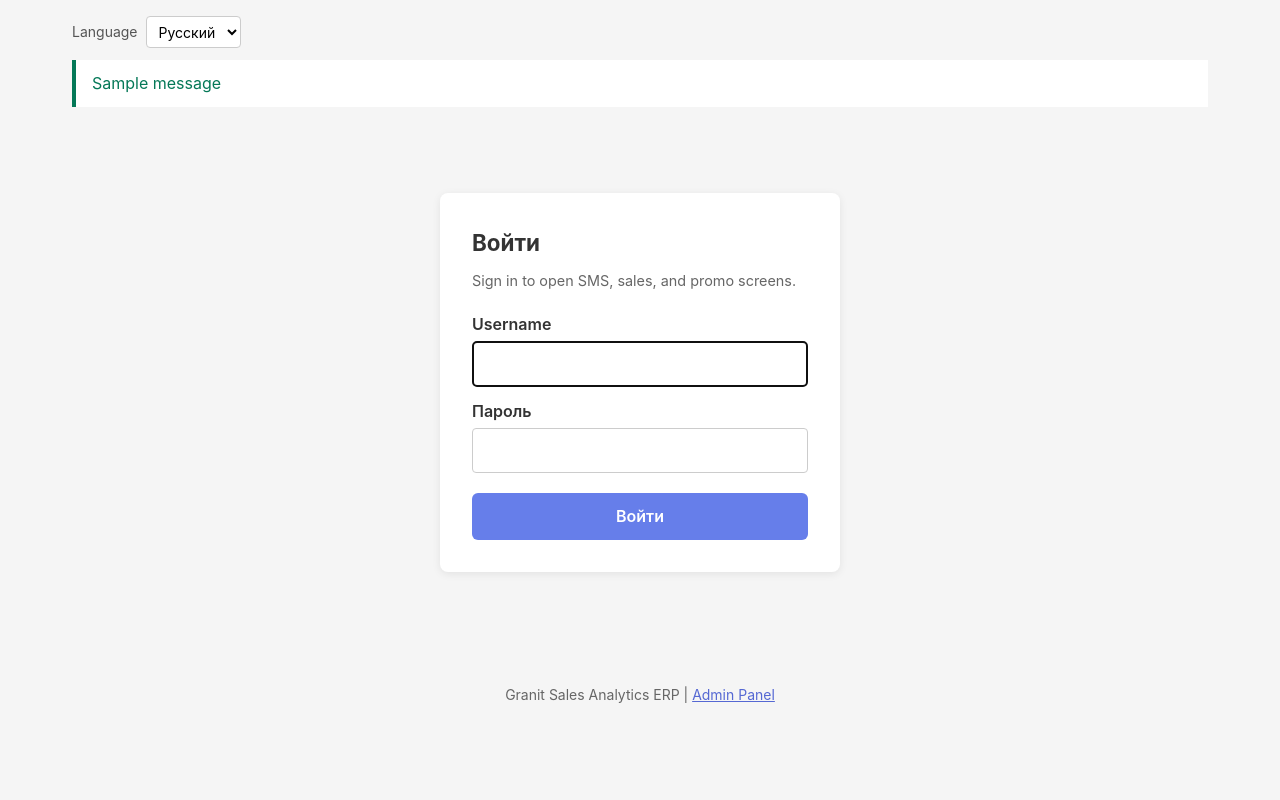
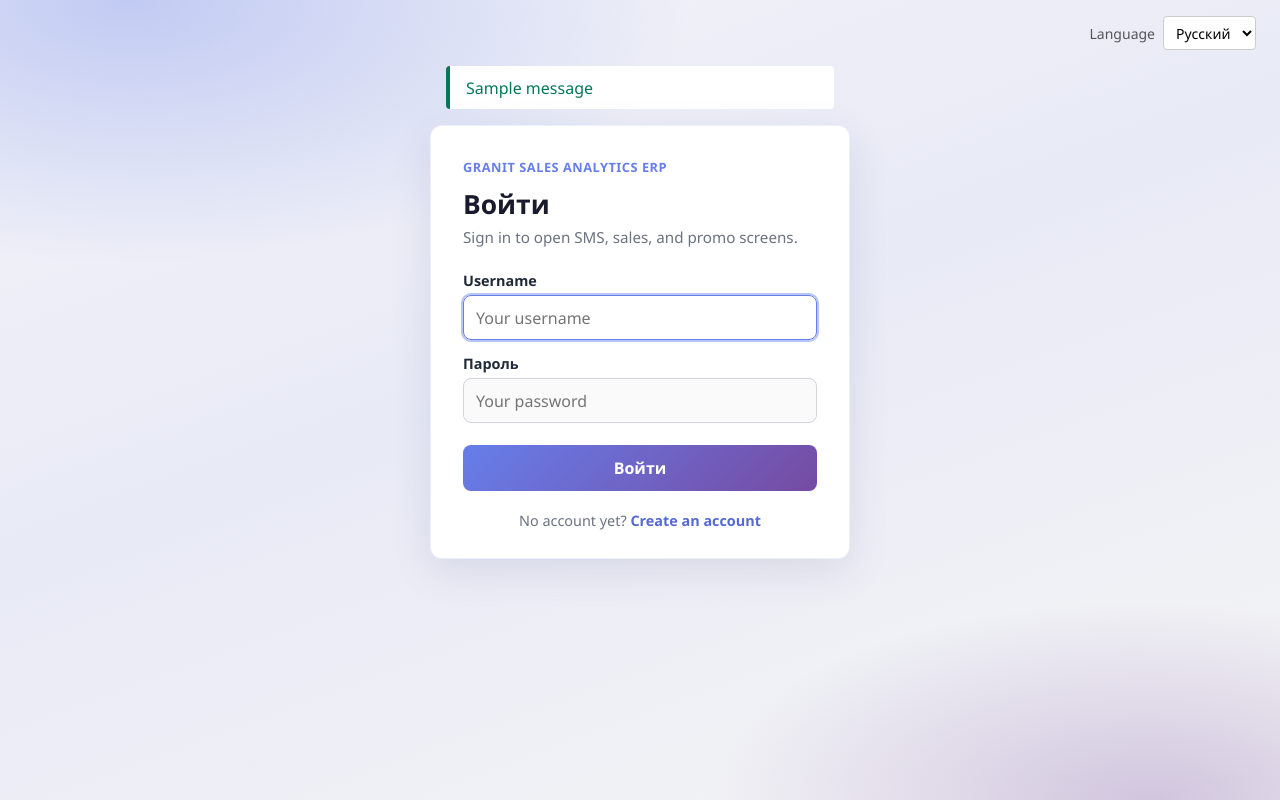
Before and after one commit to IvanBondarenkoIT/granit-sales-analytics-erp, a Django app: page /accounts/login/ in a window 1280 px wide. Run offline with Django 5.2, Linux system fonts and the light colour scheme; tables that the repository leaves empty hold one stand-in row (values such as "Sample post"); one stand-in notice (Sample message) is shown; parts of the project's set-up code (start-up, migrations or seed data) failed here and were passed over.

Commit message:
feat: add registration UI with env toggle
Polish login/register screens and keep public sign-up on by default via ALLOW_REGISTRATION.

Co-authored-by: Cursor <cursoragent@cursor.com>

```diff
--- /dev/null
+++ b/core/context_processors.py
@@ -0,0 +1,7 @@
+from django.conf import settings
+
+
+def auth_flags(request):
+    return {
+        "ALLOW_REGISTRATION": settings.ALLOW_REGISTRATION,
+    }
--- /dev/null
+++ b/core/forms.py
@@ -0,0 +1,76 @@
+from django import forms
+from django.contrib.auth.forms import AuthenticationForm, UserCreationForm
+from django.contrib.auth.models import User
+from django.utils.translation import gettext_lazy as _
+
+
+class StyledAuthenticationForm(AuthenticationForm):
+    username = forms.CharField(
+        label=_("Username"),
+        widget=forms.TextInput(
+            attrs={
+                "autocomplete": "username",
+                "autofocus": True,
+                "placeholder": _("Your username"),
+            }
+        ),
+    )
+    password = forms.CharField(
+        label=_("Password"),
+        strip=False,
+        widget=forms.PasswordInput(
+            attrs={
+                "autocomplete": "current-password",
+                "placeholder": _("Your password"),
+            }
+        ),
+    )
+
+
+class RegisterForm(UserCreationForm):
+    username = forms.CharField(
+        label=_("Username"),
+        max_length=150,
+        help_text=_("Letters, digits and @/./+/-/_ only."),
+        widget=forms.TextInput(
+            attrs={
+                "autocomplete": "username",
+                "autofocus": True,
+                "placeholder": _("Choose a username"),
+            }
+        ),
+    )
+    password1 = forms.CharField(
+        label=_("Password"),
+        strip=False,
+        widget=forms.PasswordInput(
+            attrs={
+                "autocomplete": "new-password",
+                "placeholder": _("At least 8 characters"),
+            }
+        ),
+        help_text=_("At least 8 characters. Avoid common passwords."),
+    )
+    password2 = forms.CharField(
+        label=_("Confirm password"),
+        strip=False,
+        widget=forms.PasswordInput(
+            attrs={
+                "autocomplete": "new-password",
+                "placeholder": _("Repeat password"),
+            }
+        ),
+        help_text=_("Enter the same password again."),
+    )
+
+    class Meta:
+        model = User
+        fields = ("username",)
+
+    def save(self, commit=True):
+        user = super().save(commit=False)
+        user.is_staff = False
+        user.is_superuser = False
+        if commit:
+            user.save()
+        return user
--- a/granitanalytics/settings.py
+++ b/granitanalytics/settings.py
@@ -92,6 +92,7 @@ TEMPLATES = [
                 "django.template.context_processors.i18n",
                 "django.contrib.auth.context_processors.auth",
                 "django.contrib.messages.context_processors.messages",
+                "core.context_processors.auth_flags",
             ],
         },
     },
@@ -126,6 +127,8 @@ AUTH_PASSWORD_VALIDATORS = [
 LOGIN_URL = "login"
 LOGIN_REDIRECT_URL = "home"
 LOGOUT_REDIRECT_URL = "login"
+# Open for now; set ALLOW_REGISTRATION=false on the server to close sign-ups.
+ALLOW_REGISTRATION = _env_bool("ALLOW_REGISTRATION", default=True)
 
 LANGUAGE_CODE = "ru"
 
--- a/granitanalytics/urls.py
+++ b/granitanalytics/urls.py
@@ -9,21 +9,24 @@ from django.contrib.auth.views import LoginView, LogoutView
 from django.urls import include, path
 from django.views.i18n import set_language
 
-from core.views import health, home
+from core.forms import StyledAuthenticationForm
+from core.views import health, home, register
 
 urlpatterns = [
     path("", home, name="home"),
     path("health", health, name="health"),
     path(
         "accounts/login/",
-        login_not_required(LoginView.as_view(template_name="registration/login.html")),
+        login_not_required(
+            LoginView.as_view(
+                template_name="registration/login.html",
+                authentication_form=StyledAuthenticationForm,
+            )
+        ),
         name="login",
     ),
-    path(
-        "accounts/logout/",
-        LogoutView.as_view(),
-        name="logout",
-    ),
+    path("accounts/register/", register, name="register"),
+    path("accounts/logout/", LogoutView.as_view(), name="logout"),
     path("campaigns/", include("campaigns.urls")),
     path("sales/", include("sales.urls")),
     path("promos/", include("promos.urls")),
--- /dev/null
+++ b/templates/registration/auth_base.html
@@ -0,0 +1,179 @@
+{% load i18n %}
+<!DOCTYPE html>
+<html lang="{{ LANGUAGE_CODE }}">
+<head>
+    <meta charset="UTF-8">
+    <meta name="viewport" content="width=device-width, initial-scale=1.0">
+    <title>{% block title %}{% trans "Granit Sales Analytics ERP" %}{% endblock %}</title>
+    <style>
+        * { margin: 0; padding: 0; box-sizing: border-box; }
+        body.auth-body {
+            min-height: 100vh;
+            font-family: "Segoe UI", system-ui, -apple-system, sans-serif;
+            color: #1f2937;
+            background:
+                radial-gradient(ellipse 80% 60% at 10% 0%, rgba(102, 126, 234, 0.35), transparent 55%),
+                radial-gradient(ellipse 70% 50% at 90% 100%, rgba(118, 75, 162, 0.28), transparent 50%),
+                linear-gradient(160deg, #f3f4f8 0%, #e8eaf6 45%, #f5f5f5 100%);
+        }
+        .auth-top {
+            display: flex;
+            justify-content: flex-end;
+            padding: 1rem 1.5rem;
+        }
+        .lang-switch {
+            display: inline-flex;
+            align-items: center;
+            gap: 0.5rem;
+            font-size: 0.875rem;
+            color: #555;
+        }
+        .lang-switch select {
+            padding: 0.35rem 0.5rem;
+            border: 1px solid #ccc;
+            border-radius: 4px;
+            background: #fff;
+            font: inherit;
+        }
+        .auth-wrap {
+            display: flex;
+            justify-content: center;
+            padding: 0 1rem 3rem;
+        }
+        .auth-card {
+            width: 100%;
+            max-width: 420px;
+            background: #fff;
+            border-radius: 12px;
+            padding: 2rem 2rem 1.75rem;
+            box-shadow: 0 12px 40px rgba(55, 65, 120, 0.12);
+            border: 1px solid rgba(102, 126, 234, 0.12);
+        }
+        .auth-brand {
+            font-size: 0.8rem;
+            letter-spacing: 0.04em;
+            text-transform: uppercase;
+            color: #667eea;
+            font-weight: 700;
+            margin-bottom: 0.75rem;
+        }
+        .auth-card h1 {
+            font-size: 1.65rem;
+            line-height: 1.25;
+            margin-bottom: 0.4rem;
+            color: #1a1a2e;
+        }
+        .auth-card .lead {
+            color: #6b7280;
+            font-size: 0.95rem;
+            margin-bottom: 1.5rem;
+        }
+        .auth-card label {
+            display: block;
+            margin: 0.9rem 0 0.3rem;
+            font-weight: 600;
+            font-size: 0.9rem;
+        }
+        .auth-card input[type=text],
+        .auth-card input[type=password] {
+            width: 100%;
+            padding: 0.65rem 0.75rem;
+            border: 1px solid #d1d5db;
+            border-radius: 8px;
+            font: inherit;
+            background: #fafafa;
+        }
+        .auth-card input:focus {
+            outline: 2px solid rgba(102, 126, 234, 0.45);
+            border-color: #667eea;
+            background: #fff;
+        }
+        .auth-card .help {
+            color: #9ca3af;
+            font-size: 0.8rem;
+            margin-top: 0.25rem;
+        }
+        .auth-card .errors,
+        .auth-card .errorlist {
+            color: #b91c1c;
+            font-size: 0.875rem;
+            margin: 0.5rem 0 0;
+            list-style: none;
+            padding: 0;
+        }
+        .auth-card .btn {
+            margin-top: 1.35rem;
+            width: 100%;
+            background: linear-gradient(135deg, #667eea 0%, #764ba2 100%);
+            color: #fff;
+            border: 0;
+            padding: 0.75rem 1rem;
+            border-radius: 8px;
+            cursor: pointer;
+            font: inherit;
+            font-weight: 600;
+            font-size: 1rem;
+        }
+        .auth-card .btn:hover { filter: brightness(1.05); }
+        .auth-footer {
+            margin-top: 1.25rem;
+            text-align: center;
+            font-size: 0.9rem;
+            color: #6b7280;
+        }
+        .auth-footer a {
+            color: #5568d3;
+            font-weight: 600;
+            text-decoration: none;
+        }
+        .auth-footer a:hover { text-decoration: underline; }
+        .flash {
+            max-width: 420px;
+            margin: 0 auto 1rem;
+            padding: 0 1rem;
+        }
+        .flash-item {
+            background: #fff;
+            padding: 0.65rem 1rem;
+            margin-bottom: 0.4rem;
+            border-left: 4px solid #667eea;
+            border-radius: 4px;
+        }
+        .flash-item.success { border-color: #047857; color: #047857; }
+        .flash-item.error { border-color: #b91c1c; color: #b91c1c; }
+    </style>
+    {% block extra_css %}{% endblock %}
+</head>
+<body class="auth-body">
+    <div class="auth-top">
+        <form class="lang-switch" action="{% url 'set_language' %}" method="post">
+            {% csrf_token %}
+            <input name="next" type="hidden" value="{{ request.get_full_path }}">
+            <label for="language">{% trans "Language" %}</label>
+            <select name="language" id="language" onchange="this.form.next.value=location.pathname+location.search; this.form.submit()">
+                {% get_current_language as CURRENT_LANGUAGE %}
+                {% get_available_languages as AVAILABLE_LANGUAGES %}
+                {% get_language_info_list for AVAILABLE_LANGUAGES as languages %}
+                {% for language in languages %}
+                    <option value="{{ language.code }}"{% if language.code == CURRENT_LANGUAGE %} selected{% endif %}>
+                        {{ language.name_local }}
+                    </option>
+                {% endfor %}
+            </select>
+        </form>
+    </div>
+    {% if messages %}
+    <div class="flash">
+        {% for message in messages %}
+        <div class="flash-item {{ message.tags }}">{{ message }}</div>
+        {% endfor %}
+    </div>
+    {% endif %}
+    <div class="auth-wrap">
+        <div class="auth-card">
+            <div class="auth-brand">{% trans "Granit Sales Analytics ERP" %}</div>
+            {% block auth_content %}{% endblock %}
+        </div>
+    </div>
+</body>
+</html>
--- a/templates/registration/login.html
+++ b/templates/registration/login.html
@@ -1,61 +1,29 @@
-{% extends "base.html" %}
+{% extends "registration/auth_base.html" %}
 {% load i18n %}
 
 {% block title %}{% trans "Log in" %} — {% trans "Granit Sales Analytics ERP" %}{% endblock %}
 
-{% block extra_css %}
-        .login-box {
-            max-width: 400px;
-            margin: 3rem auto;
-            background: #fff;
-            padding: 2rem;
-            border-radius: 8px;
-            box-shadow: 0 2px 8px rgba(0,0,0,0.08);
-        }
-        .login-box h1 { font-size: 1.4rem; margin-bottom: 0.5rem; color: #333; }
-        .login-box .hint { color: #666; font-size: 0.9rem; margin-bottom: 1.25rem; }
-        .login-box label { display: block; margin: 0.75rem 0 0.25rem; font-weight: 600; }
-        .login-box input[type=text],
-        .login-box input[type=password] {
-            width: 100%;
-            padding: 0.55rem 0.65rem;
-            border: 1px solid #ccc;
-            border-radius: 4px;
-            font: inherit;
-        }
-        .login-box .btn {
-            margin-top: 1.25rem;
-            width: 100%;
-            background: #667eea;
-            color: #fff;
-            border: 0;
-            padding: 0.65rem 1rem;
-            border-radius: 6px;
-            cursor: pointer;
-            font: inherit;
-            font-weight: 600;
-        }
-        .login-box .errors { color: #b91c1c; margin: 0.75rem 0; }
-        .topbar .nav { display: none; }
-{% endblock %}
-
-{% block content %}
-<div class="container">
-    <div class="login-box">
+{% block auth_content %}
 <h1>{% trans "Log in" %}</h1>
-        <p class="hint">{% trans "Sign in to open SMS, sales, and promo screens." %}</p>
-        {% if form.errors %}
-        <div class="errors">{% trans "Please enter a correct username and password." %}</div>
+<p class="lead">{% trans "Sign in to open SMS, sales, and promo screens." %}</p>
+{% if form.non_field_errors %}
+<div class="errors">{{ form.non_field_errors }}</div>
 {% endif %}
 <form method="post" action="{% url 'login' %}">
     {% csrf_token %}
     <input type="hidden" name="next" value="{{ next }}">
-            <label for="id_username">{% trans "Username" %}</label>
-            <input type="text" name="username" id="id_username" autocomplete="username" autofocus required>
-            <label for="id_password">{% trans "Password" %}</label>
-            <input type="password" name="password" id="id_password" autocomplete="current-password" required>
+    <label for="id_username">{{ form.username.label }}</label>
+    {{ form.username }}
+    {% if form.username.errors %}<ul class="errorlist">{{ form.username.errors }}</ul>{% endif %}
+    <label for="id_password">{{ form.password.label }}</label>
+    {{ form.password }}
+    {% if form.password.errors %}<ul class="errorlist">{{ form.password.errors }}</ul>{% endif %}
     <button class="btn" type="submit">{% trans "Log in" %}</button>
 </form>
-    </div>
-</div>
+{% if ALLOW_REGISTRATION %}
+<p class="auth-footer">
+    {% trans "No account yet?" %}
+    <a href="{% url 'register' %}">{% trans "Create an account" %}</a>
+</p>
+{% endif %}
 {% endblock %}
```
Also changed, not shown: core/tests.py (+29 -1 lines), core/views.py (+25 -2 lines), templates/registration/register.html (added, +35 -0 lines), README.md, locale/en/LC_MESSAGES/django.po, locale/ru/LC_MESSAGES/django.po, 3 other files. Lines whose indentation alone changed are shown as unchanged.
